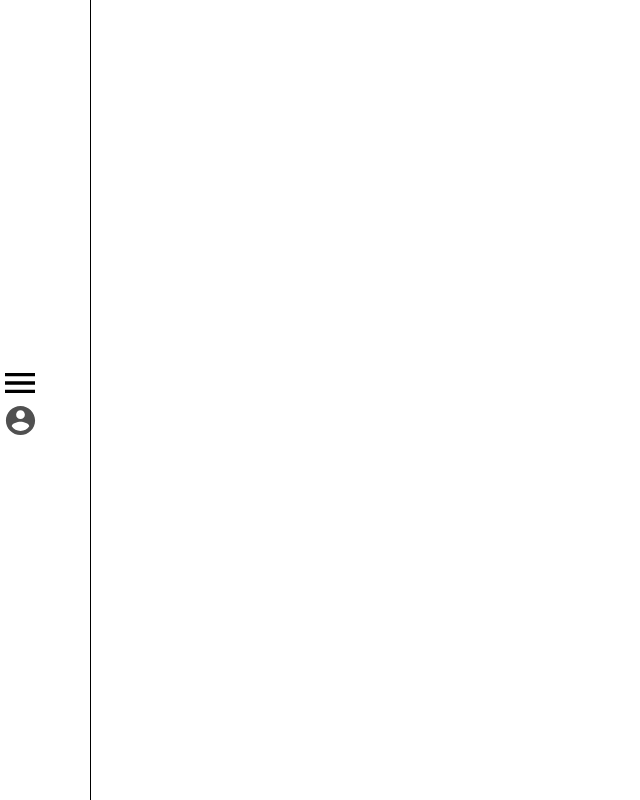
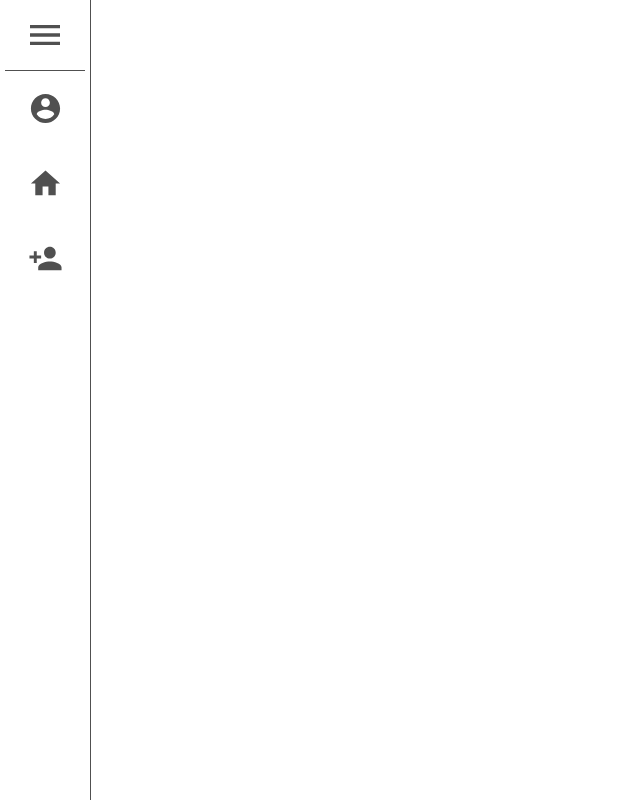
Before and after one commit to JUDPro/judio-app, a Vue app: page / in a window 1280 px wide. Shown: the whole page, without its empty margins (0-640 px from the left). Built offline with nearby package versions, Linux system fonts and the light colour scheme.

Commit message:
add new icons

```diff
--- a/src/components/Header/ButtonHeader/Avatar.vue
+++ b/src/components/Header/ButtonHeader/Avatar.vue
@@ -23,6 +23,7 @@ export default {
     width: 35px;
     height: 35px;
     cursor: pointer;
+    margin: 20px;
 }
 
 .some-class{
--- a/src/components/Header/ButtonHeader/Sign-up.vue
+++ b/src/components/Header/ButtonHeader/Sign-up.vue
@@ -1,6 +1,7 @@
 <template>
-    <div class="sign-up" :style="style()">
-        <slot></slot>
+    <div class="sign-up">
+        <div class="person-add-icon"></div>
+        <!--slot></slot-->
     </div>
 </template>
 
@@ -20,8 +21,17 @@ export default {
 
 <style>
 .sign-up {
-    margin-left: 20px;
-    padding: 8px;
+    width: 35px;
+    height: 35px;
+    margin: 20px;
     cursor: pointer;
 }
+
+.person-add-icon {
+    height: 100%;
+    width: 100%;
+    background-color: #505050;
+    mask-size: 100%;
+    mask-image: url('../../../../public/icons/svg/person_add.svg');
+}
 </style>
--- a/src/components/Header/Navbar.vue
+++ b/src/components/Header/Navbar.vue
@@ -1,8 +1,11 @@
 <template>
     <header class="navbar">
-        <div class="content-navbar">
-            <div class="reg-position">
-                <div class="menu"></div>
+        <div class="menu">
+            <div class="menu-icon"></div>
+        </div>
+
+        <div class="icons">
+
             <Avatar
                 v-if="$store.state.Logged == false"
                 @click.native="$store.dispatch('setOpenDialogWindow', 'regist')"
@@ -14,7 +17,13 @@
                 >
             </Avatar>
 
-                <!--SignUp
+            <div class="home">
+                <router-link to="/Home">
+                    <div class="home-icon"></div>
+                </router-link>
+            </div>
+
+            <SignUp
                 class="user-name"
                 v-if="$store.state.Logged == false"
                 fontSize="24px"
@@ -27,21 +36,15 @@
                 v-if="$store.state.Logged == true"
                 @click.native="$router.push('Profile')"
                 >{{$store.state.user.email}}
-                </SignUp-->
+            </SignUp>
 
         </div>
-            <!--div class="navigation">
-                    <div class="home-btn">
-                        <router-link to="/Home">
-                            Home
-                        </router-link>
-                    </div>
-            </div-->
+
         <div>
             <SignIn v-if="$store.state.Logged == false" @click.native="$store.dispatch('setOpenDialogWindow', 'login')"></SignIn>
             <Exit v-if="$store.state.Logged == true" @click.native="outAccount"></Exit>
         </div>
-        </div>
+
     </header>
 </template>
 
@@ -87,53 +90,52 @@ export default {
     position: fixed;
     left: 0;
     display: flex;
+    align-items: center;
+    flex-direction: column;
     width: 90px;
     height: 100%;
-    border-right: 1px solid black;
+    border-right: 1px solid #505050;
 }
 
-.content-navbar {
-    display: flex;
-    align-items: center;
-    justify-content: space-between;
-    width: 80%;
-    height: 100%;
+.menu {
+    height: 40px;
+    width: 40px;
+    cursor: pointer;
+    padding: 15px 20px 15px 20px;
+    border-bottom: 1px solid #505050;
 }
 
-.reg-position {
+.menu-icon {
+    width: 100%;
+    height: 100%;
+    background-color: #505050;
+    mask-size: 100%;
+    mask-image: url('../../../public/icons/svg/menu.svg');
+}
+
+.icons {
+    flex-grow: 1;
     display: flex;
     flex-direction: column;
     align-items: center;
 }
 
-.menu {
-    background-image: url('../../../public/icons/svg/menu.svg');
-    background-size: 40px 40px;
-    height: 40px;
-    width: 40px;
+.home {
+    height: 35px;
+    width: 35px;
+    margin: 20px;
 }
 
-.navigation {
+.home-icon {
+    width: 100%;
     height: 100%;
-    width: 100%;
-    display: flex;
-    justify-content: center;
-    align-items: center;
-    font-size: 20pt;
-
-}
-
-.navigation > div{
-    padding: 10px;
-    cursor: pointer;
+    background-color: #505050;
+    mask-size: 100%;
+    mask-image: url('../../../public/icons/svg/home.svg');
 }
 
 a {
     text-decoration: none;
     color: black;
 }
-
-.navigation > div:hover {
-    background-color: rgb(238, 238, 238);
-}
 </style>
```
Also changed, not shown: public/icons/svg/home.svg (added), public/icons/svg/person_add.svg (added). Lines whose indentation alone changed are shown as unchanged.
